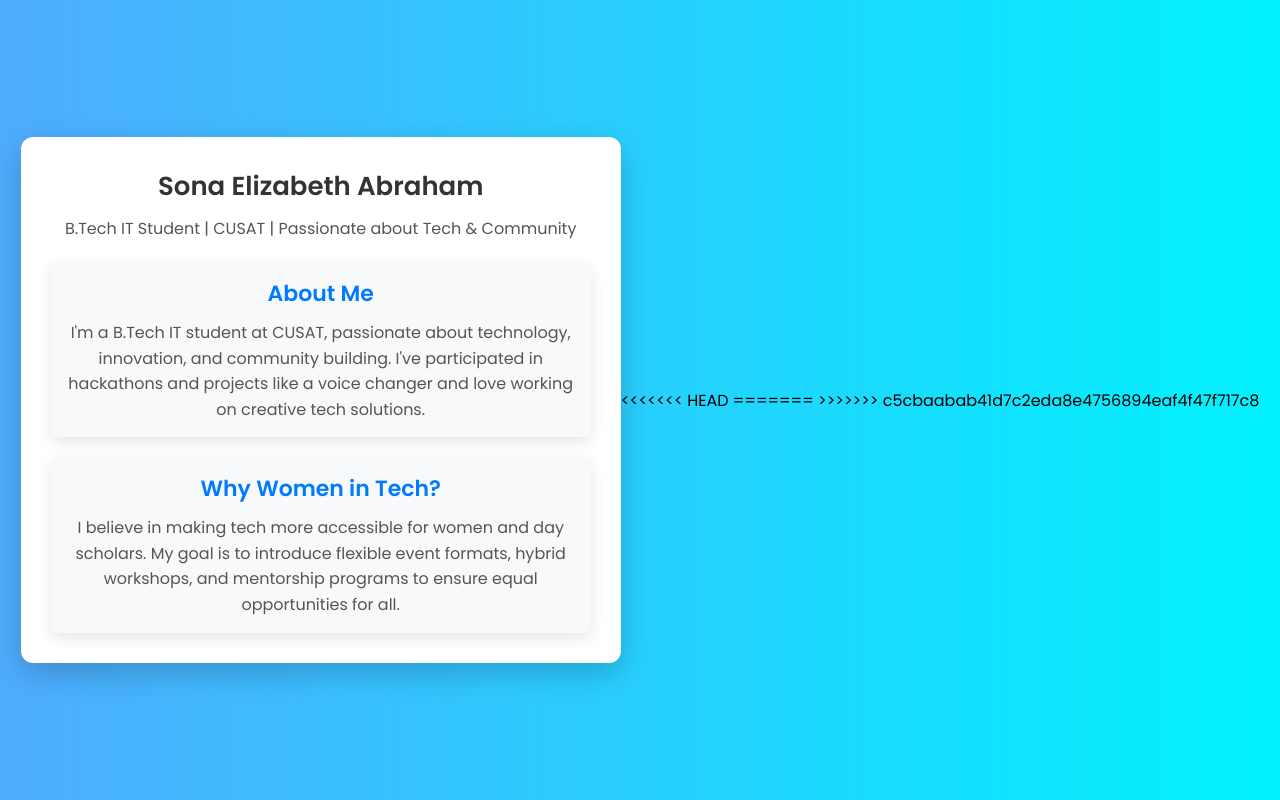
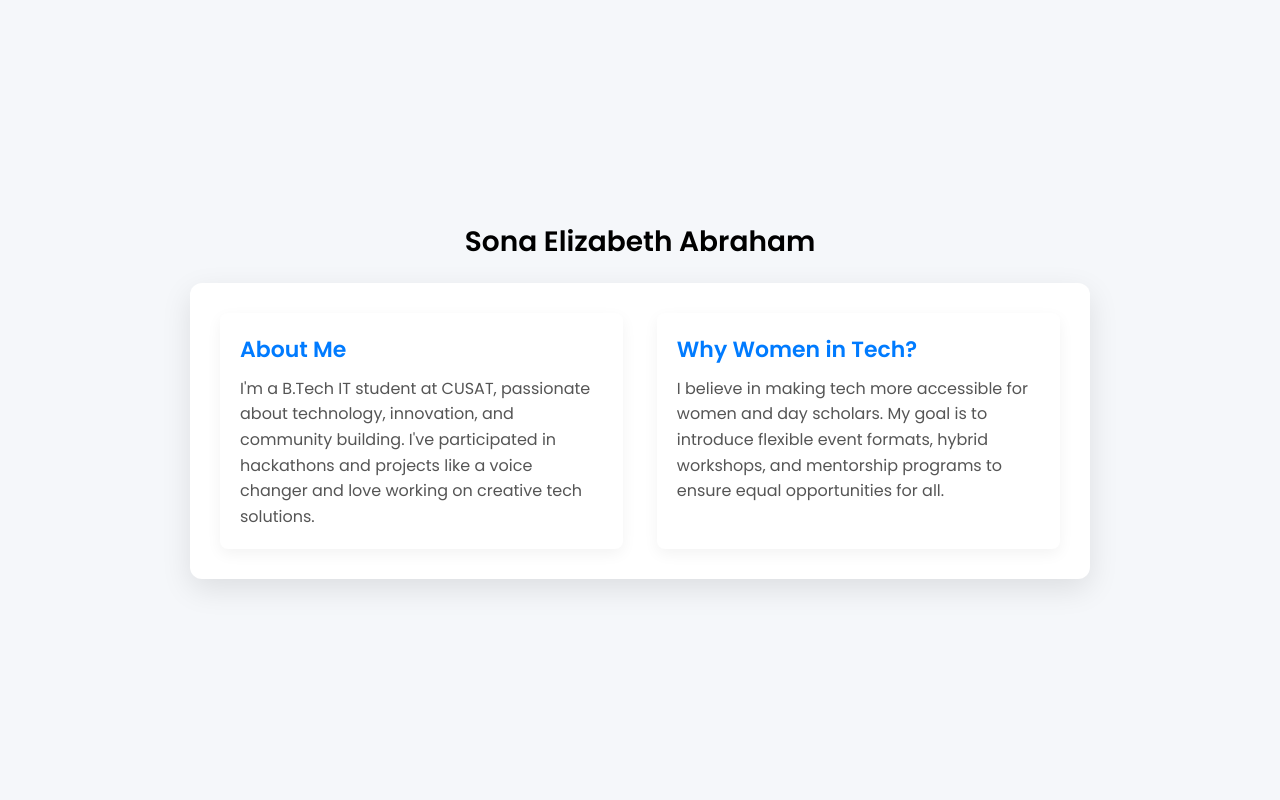
Before and after one commit to Sea25/Self-Profile, a plain HTML site: page index.html in a window 1280 px wide. Drawn offline with Linux system fonts and the light colour scheme.

Commit message:
Updated portfolio webpage

```diff
--- a/index.html
+++ b/index.html
@@ -8,25 +8,22 @@
     <link rel="stylesheet" href="style.css">
 </head>
 <body>
+    <header>
+        <h1 class="name">Sona Elizabeth Abraham</h1>
+    </header>
+
     <div class="container">
-        <h1>Sona Elizabeth Abraham</h1>
-        <p>B.Tech IT Student | CUSAT | Passionate about Tech & Community</p>
-
-        <div class="section">
+        <section class="about">
             <h2>About Me</h2>
             <p>I'm a B.Tech IT student at CUSAT, passionate about technology, innovation, and community building.
                I've participated in hackathons and projects like a voice changer and love working on creative tech solutions.</p>
-        </div>
+        </section>
 
-        <div class="section">
+        <section class="women-in-tech">
             <h2>Why Women in Tech?</h2>
             <p>I believe in making tech more accessible for women and day scholars. My goal is to introduce flexible event
                formats, hybrid workshops, and mentorship programs to ensure equal opportunities for all.</p>
-        </div>
+        </section>
     </div>
 </body>
-<<<<<<< HEAD
 </html>
-=======
-</html>
->>>>>>> c5cbaabab41d7c2eda8e4756894eaf4f47f717c8
--- a/style.css
+++ b/style.css
@@ -8,55 +8,52 @@
 
 /* Background Styling */
 body {
-    background: linear-gradient(to right, #4facfe, #00f2fe);
+    background: #f5f7fa;
     display: flex;
+    flex-direction: column;
+    align-items: center;
     justify-content: center;
-    align-items: center;
     height: 100vh;
     padding: 20px;
 }
 
+/* Header Styling */
+.name {
+    font-size: 28px;
+    font-weight: 700;
+    text-align: center;
+    margin-bottom: 20px;
+}
+
 /* Main Container */
 .container {
+    display: flex;
+    justify-content: space-between;
     background: white;
     padding: 30px;
     border-radius: 12px;
-    box-shadow: 0 10px 30px rgba(0, 0, 0, 0.2);
-    max-width: 600px;
+    box-shadow: 0 10px 30px rgba(0, 0, 0, 0.1);
+    max-width: 900px;
     width: 100%;
-    text-align: center;
 }
 
-/* Heading Styles */
-h1 {
-    font-size: 26px;
-    font-weight: 600;
-    color: #333;
+/* Section Styling */
+.about, .women-in-tech {
+    width: 48%;
+    padding: 20px;
+    border-radius: 8px;
+    background: #ffffff;
+    box-shadow: 0 5px 15px rgba(0, 0, 0, 0.05);
 }
 
-/* Paragraph Styles */
+.about h2, .women-in-tech h2 {
+    font-size: 22px;
+    color: #007bff;
+    margin-bottom: 10px;
+}
+
 p {
     color: #555;
     font-size: 16px;
-    margin-top: 10px;
     line-height: 1.6;
 }
-
-/* Section Styling */
-.section {
-    margin-top: 20px;
-    padding: 15px;
-    border-radius: 8px;
-    background: #f8f9fa;
-    box-shadow: 0 5px 15px rgba(0, 0, 0, 0.1);
-}
-
-.section h2 {
-    font-size: 22px;
-    color: #007bff;
-    margin-bottom: 10px;
-<<<<<<< HEAD
-}
-=======
-}
->>>>>>> c5cbaabab41d7c2eda8e4756894eaf4f47f717c8
```
